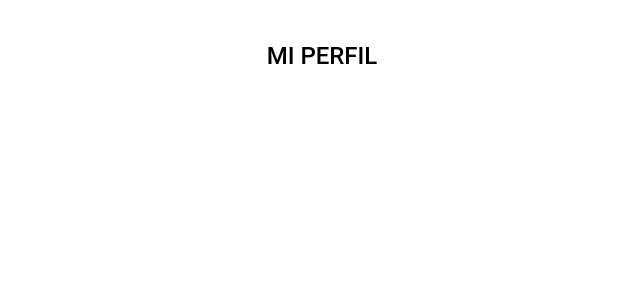
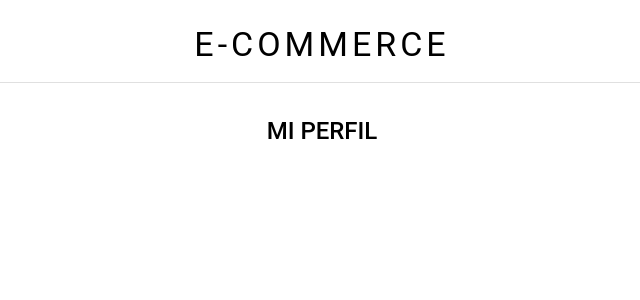
Before and after one commit to Agustin-CH/laboratorio-grupo1, a React (Create React App) app in the folder frontend/: page /mi-perfil in a window 1280 px wide. Shown: the top 300 px of the page, without its empty margins (318-958 px from the left). Built offline with nearby package versions, Linux system fonts and the light colour scheme.

Commit message:
agrego el header con el nombre del ecommerce y los iconos

```diff
--- a/frontend/src/pages/Profile.js
+++ b/frontend/src/pages/Profile.js
@@ -1,5 +1,7 @@
 import React, { useState } from "react";
 import { Box, Typography, Stack, Button, useMediaQuery, TextField } from "@mui/material";
+import ArrowBackIcon from "@mui/icons-material/ArrowBack";
+import PersonIcon from "@mui/icons-material/Person";
 
 const Profile = () => {
   const isMobile = useMediaQuery("(max-width:600px)");
@@ -29,6 +31,13 @@ const Profile = () => {
 
   return (
     <Box sx={{ fontFamily: "'Helvetica Neue', sans-serif" }}>
+      {/* Header */}
+      <Box sx={{ display: "flex", justifyContent: "space-between", alignItems: "center", px: isMobile ? 2 : 4, py: 2, borderBottom: "1px solid #e0e0e0" }}>
+        <ArrowBackIcon />
+        <Typography variant={isMobile ? "h5" : "h4"} sx={{ letterSpacing: "4px", fontWeight: 400 }}>E-COMMERCE</Typography>
+        <PersonIcon fontSize="small" />
+      </Box>
+
       <Box sx={{ maxWidth: 800, mx: "auto", p: isMobile ? 2 : 4 }}>
         <Typography variant="h5" sx={{ mb: 4, fontWeight: 500, textAlign: "center" }}>
           MI PERFIL
```
